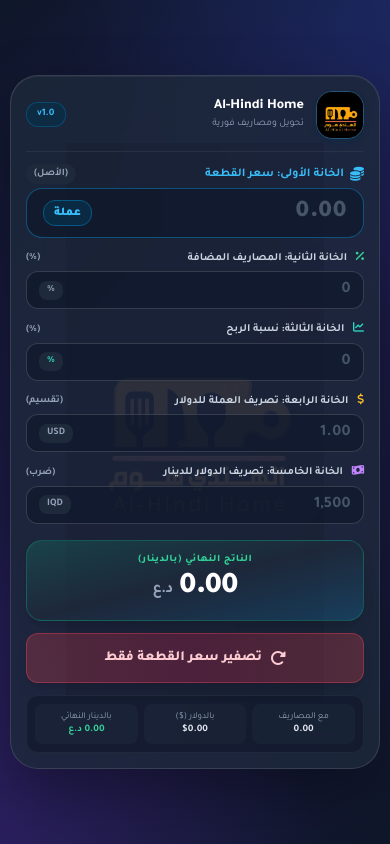
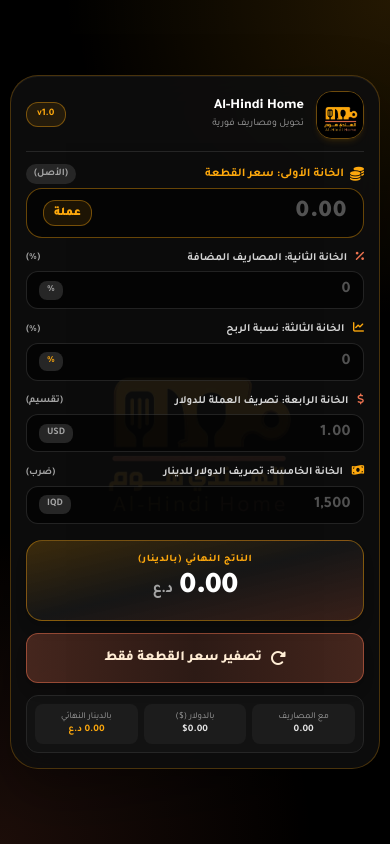
Before and after one commit to rawanadil/alhindie-, a plain HTML site: page index.html in a window 390 px wide. Drawn offline with nearby package versions, Linux system fonts and the light colour scheme.

Commit message:
Keep values when the tab is unloaded in the background; match colors to the logo
Values are saved in sessionStorage, so they survive the phone reloading
the tab in the background and are cleared only when the tab is closed.
Colors changed to the logo's black, orange and coral; sizes unchanged.

Co-Authored-By: Claude Opus 5.5 <noreply@anthropic.com>

```diff
--- a/index.html
+++ b/index.html
@@ -30,6 +30,10 @@
                 extend: {
                     fontFamily: {
                         tajawal: ['Tajawal', 'sans-serif'],
+                    },
+                    colors: {
+                        brand: '#FDA80D',   /* برتقالي اللوكو */
+                        coral: '#EE7351',   /* خط اللوكو */
                     }
                 }
             }
@@ -62,20 +66,15 @@
             background:
                 radial-gradient(
                     circle at top right,
-                    rgba(37, 99, 235, 0.18),
+                    rgba(253, 168, 13, 0.14),
                     transparent 35%
                 ),
                 radial-gradient(
                     circle at bottom left,
-                    rgba(124, 58, 237, 0.18),
+                    rgba(238, 115, 81, 0.12),
                     transparent 35%
                 ),
-                linear-gradient(
-                    135deg,
-                    #0f172a 0%,
-                    #1e1b4b 50%,
-                    #0f172a 100%
-                );
+                #000000;
 
             overflow: hidden;
 
@@ -128,12 +127,12 @@
             width: 100%;
             position: relative;
 
-            background: rgba(30, 41, 59, 0.82);
+            background: rgba(14, 14, 14, 0.9);
 
             backdrop-filter: blur(20px);
             -webkit-backdrop-filter: blur(20px);
 
-            border: 1px solid rgba(255, 255, 255, 0.12);
+            border: 1px solid rgba(253, 168, 13, 0.25);
 
             border-radius: 28px;
 
@@ -182,9 +181,9 @@
         ========================= */
 
         .glass-input {
-            background: rgba(15, 23, 42, 0.65);
+            background: rgba(0, 0, 0, 0.6);
 
-            border: 1px solid rgba(255, 255, 255, 0.15);
+            border: 1px solid rgba(255, 255, 255, 0.12);
 
             transition:
                 border-color 0.2s ease,
@@ -193,12 +192,12 @@
         }
 
         .glass-input:focus-within {
-            border-color: #38bdf8;
+            border-color: #FDA80D;
 
             box-shadow:
-                0 0 12px rgba(56, 189, 248, 0.3);
+                0 0 12px rgba(253, 168, 13, 0.3);
 
-            background: rgba(15, 23, 42, 0.9);
+            background: rgba(0, 0, 0, 0.9);
         }
 
 
@@ -277,7 +276,7 @@
 </head>
 
 
-<body class="text-slate-100 select-none">
+<body class="text-neutral-100 select-none">
 
     <div class="page-wrapper">
 
@@ -288,17 +287,17 @@
                 <!-- =========================
                      HEADER & LOGO
                 ========================= -->
-                <div class="flex items-center justify-between gap-3 pb-3 mb-3 border-b border-slate-700/50">
+                <div class="flex items-center justify-between gap-3 pb-3 mb-3 border-b border-neutral-700/50">
                     <div class="flex items-center gap-3">
                         <img src="alhinde.jpg"
                              alt="alhinde logo"
-                             class="w-12 h-12 object-cover rounded-2xl border border-sky-400/30 shadow-md shadow-sky-950/40 shrink-0">
+                             class="w-12 h-12 object-cover rounded-2xl border border-brand/40 shadow-md shadow-brand/10 shrink-0">
                         <div>
                             <h1 class="text-sm font-extrabold text-white leading-tight">Al-Hindi Home</h1>
-                            <p class="text-[10px] text-slate-400 mt-0.5">تحويل ومصاريف فورية</p>
+                            <p class="text-[10px] text-neutral-400 mt-0.5">تحويل ومصاريف فورية</p>
                         </div>
                     </div>
-                    <span class="text-[10px] font-bold text-sky-400 bg-sky-950/70 border border-sky-800/70 px-2.5 py-1 rounded-xl">
+                    <span class="text-[10px] font-bold text-brand bg-brand/10 border border-brand/40 px-2.5 py-1 rounded-xl">
                         v1.0
                     </span>
                 </div>
@@ -313,17 +312,17 @@
                     <div class="space-y-1">
                         <label
                             for="currencyPrice"
-                            class="block text-xs font-bold text-sky-400 flex items-center justify-between">
+                            class="block text-xs font-bold text-brand flex items-center justify-between">
                             <span class="flex items-center gap-1.5">
                                 <i class="fa-solid fa-coins text-sm"></i>
                                 الخانة الأولى: سعر القطعة
                             </span>
-                            <span class="text-[10px] text-slate-400 bg-slate-800 px-2 py-0.5 rounded-full">
+                            <span class="text-[10px] text-neutral-400 bg-neutral-800 px-2 py-0.5 rounded-full">
                                 (الأصل)
                             </span>
                         </label>
 
-                        <div class="glass-input rounded-2xl flex items-center px-4 py-2 border border-sky-500/40">
+                        <div class="glass-input rounded-2xl flex items-center px-4 py-2 border border-brand/40">
                             <input
                                 type="text"
                                 id="currencyPrice"
@@ -333,9 +332,9 @@
                                 autocorrect="off"
                                 autocapitalize="off"
                                 spellcheck="false"
-                                class="w-full bg-transparent text-2xl sm:text-3xl font-black text-white focus:outline-none tracking-wide text-right dir-ltr placeholder:text-slate-600"
+                                class="w-full bg-transparent text-2xl sm:text-3xl font-black text-white focus:outline-none tracking-wide text-right dir-ltr placeholder:text-neutral-600"
                                 oninput="handleFormattedInput(this)">
-                            <span class="text-xs font-black text-sky-400 mr-2 bg-sky-950/80 border border-sky-800 px-2.5 py-1 rounded-xl">
+                            <span class="text-xs font-black text-brand mr-2 bg-brand/10 border border-brand/40 px-2.5 py-1 rounded-xl">
                                 عملة
                             </span>
                         </div>
@@ -345,12 +344,12 @@
                     <div class="space-y-1">
                         <label
                             for="addedExpensesPercent"
-                            class="block text-[11px] font-semibold text-slate-300 flex items-center justify-between">
+                            class="block text-[11px] font-semibold text-neutral-300 flex items-center justify-between">
                             <span>
-                                <i class="fa-solid fa-percent text-emerald-400 ml-1.5"></i>
+                                <i class="fa-solid fa-percent text-coral ml-1.5"></i>
                                 الخانة الثانية: المصاريف المضافة
                             </span>
-                            <span class="text-[10px] text-slate-400">
+                            <span class="text-[10px] text-neutral-400">
                                 (%)
                             </span>
                         </label>
@@ -365,9 +364,9 @@
                                 autocorrect="off"
                                 autocapitalize="off"
                                 spellcheck="false"
-                                class="w-full bg-transparent text-base font-bold text-white focus:outline-none tracking-wide text-right dir-ltr placeholder:text-slate-600"
+                                class="w-full bg-transparent text-base font-bold text-white focus:outline-none tracking-wide text-right dir-ltr placeholder:text-neutral-600"
                                 oninput="handleFormattedInput(this)">
-                            <span class="text-[10px] font-bold text-slate-400 mr-2 bg-slate-800 px-2 py-0.5 rounded-lg">
+                            <span class="text-[10px] font-bold text-neutral-400 mr-2 bg-neutral-800 px-2 py-0.5 rounded-lg">
                                 %
                             </span>
                         </div>
@@ -377,12 +376,12 @@
                     <div class="space-y-1">
                         <label
                             for="profitMarginPercent"
-                            class="block text-[11px] font-semibold text-slate-300 flex items-center justify-between">
+                            class="block text-[11px] font-semibold text-neutral-300 flex items-center justify-between">
                             <span>
-                                <i class="fa-solid fa-chart-line text-teal-400 ml-1.5"></i>
+                                <i class="fa-solid fa-chart-line text-brand ml-1.5"></i>
                                 الخانة الثالثة: نسبة الربح
                             </span>
-                            <span class="text-[10px] text-slate-400">
+                            <span class="text-[10px] text-neutral-400">
                                 (%)
                             </span>
                         </label>
@@ -397,9 +396,9 @@
                                 autocorrect="off"
                                 autocapitalize="off"
                                 spellcheck="false"
-                                class="w-full bg-transparent text-base font-bold text-white focus:outline-none tracking-wide text-right dir-ltr placeholder:text-slate-600"
+                                class="w-full bg-transparent text-base font-bold text-white focus:outline-none tracking-wide text-right dir-ltr placeholder:text-neutral-600"
                                 oninput="handleFormattedInput(this)">
-                            <span class="text-[10px] font-bold text-teal-400 mr-2 bg-slate-800 px-2 py-0.5 rounded-lg">
+                            <span class="text-[10px] font-bold text-brand mr-2 bg-neutral-800 px-2 py-0.5 rounded-lg">
                                 %
                             </span>
                         </div>
@@ -409,12 +408,12 @@
                     <div class="space-y-1">
                         <label
                             for="exchangeToUsd"
-                            class="block text-[11px] font-semibold text-slate-300 flex items-center justify-between">
+                            class="block text-[11px] font-semibold text-neutral-300 flex items-center justify-between">
                             <span>
-                                <i class="fa-solid fa-dollar-sign text-amber-400 ml-1.5"></i>
+                                <i class="fa-solid fa-dollar-sign text-coral ml-1.5"></i>
                                 الخانة الرابعة: تصريف العملة للدولار
                             </span>
-                            <span class="text-[10px] text-slate-400">
+                            <span class="text-[10px] text-neutral-400">
                                 (تقسيم)
                             </span>
                         </label>
@@ -429,9 +428,9 @@
                                 autocorrect="off"
                                 autocapitalize="off"
                                 spellcheck="false"
-                                class="w-full bg-transparent text-base font-bold text-white focus:outline-none tracking-wide text-right dir-ltr placeholder:text-slate-600"
+                                class="w-full bg-transparent text-base font-bold text-white focus:outline-none tracking-wide text-right dir-ltr placeholder:text-neutral-600"
                                 oninput="handleFormattedInput(this)">
-                            <span class="text-[10px] font-bold text-slate-400 mr-2 bg-slate-800 px-2 py-0.5 rounded-lg">
+                            <span class="text-[10px] font-bold text-neutral-400 mr-2 bg-neutral-800 px-2 py-0.5 rounded-lg">
                                 USD
                             </span>
                         </div>
@@ -441,12 +440,12 @@
                     <div class="space-y-1">
                         <label
                             for="exchangeUsdToIqd"
-                            class="block text-[11px] font-semibold text-slate-300 flex items-center justify-between">
+                            class="block text-[11px] font-semibold text-neutral-300 flex items-center justify-between">
                             <span>
-                                <i class="fa-solid fa-money-bill-wave text-purple-400 ml-1.5"></i>
+                                <i class="fa-solid fa-money-bill-wave text-brand ml-1.5"></i>
                                 الخانة الخامسة: تصريف الدولار للدينار
                             </span>
-                            <span class="text-[10px] text-slate-400">
+                            <span class="text-[10px] text-neutral-400">
                                 (ضرب)
                             </span>
                         </label>
@@ -461,9 +460,9 @@
                                 autocorrect="off"
                                 autocapitalize="off"
                                 spellcheck="false"
-                                class="w-full bg-transparent text-base font-bold text-white focus:outline-none tracking-wide text-right dir-ltr placeholder:text-slate-600"
+                                class="w-full bg-transparent text-base font-bold text-white focus:outline-none tracking-wide text-right dir-ltr placeholder:text-neutral-600"
                                 oninput="handleFormattedInput(this)">
-                            <span class="text-[10px] font-bold text-slate-400 mr-2 bg-slate-800 px-2 py-0.5 rounded-lg">
+                            <span class="text-[10px] font-bold text-neutral-400 mr-2 bg-neutral-800 px-2 py-0.5 rounded-lg">
                                 IQD
                             </span>
                         </div>
@@ -478,15 +477,15 @@
                 <div class="space-y-3 mt-4">
 
                     <!-- Final Result -->
-                    <div class="bg-gradient-to-br from-emerald-500/20 via-slate-800/90 to-sky-500/20 rounded-2xl p-3 border border-emerald-500/30 text-center relative overflow-hidden shadow-lg">
-                        <div class="text-[10px] font-extrabold uppercase text-emerald-400 tracking-wider">
+                    <div class="bg-gradient-to-br from-brand/20 via-neutral-900/90 to-coral/20 rounded-2xl p-3 border border-brand/40 text-center relative overflow-hidden shadow-lg">
+                        <div class="text-[10px] font-extrabold uppercase text-brand tracking-wider">
                             الناتج النهائي (بالدينار)
                         </div>
 
                         <div id="finalResult"
                              class="text-3xl sm:text-4xl font-black text-white tracking-tight my-0.5">
                             0.00
-                            <span class="text-base font-bold text-slate-400">
+                            <span class="text-base font-bold text-neutral-400">
                                 د.ع
                             </span>
                         </div>
@@ -495,7 +494,7 @@
                     <!-- Reset -->
                     <button
                         onclick="resetCurrencyOnly()"
-                        class="w-full bg-gradient-to-r from-red-500/25 via-rose-600/25 to-red-500/25 hover:from-red-500/40 hover:to-rose-600/40 active:scale-[0.98] text-rose-200 font-extrabold py-3 px-4 rounded-xl border border-rose-500/40 transition duration-200 flex items-center justify-center gap-2 text-sm shadow-lg">
+                        class="w-full bg-gradient-to-r from-coral/25 via-coral/15 to-coral/25 hover:from-coral/40 hover:to-coral/40 active:scale-[0.98] text-orange-100 font-extrabold py-3 px-4 rounded-xl border border-coral/50 transition duration-200 flex items-center justify-center gap-2 text-sm shadow-lg">
                         <i class="fa-solid fa-rotate-right text-base"></i>
                         <span>
                             تصفير سعر القطعة فقط
@@ -503,30 +502,30 @@
                     </button>
 
                     <!-- Breakdown -->
-                    <div class="bg-slate-900/60 rounded-xl p-2 border border-slate-800 grid grid-cols-3 gap-1.5 text-center text-[10px]">
-                        <div class="bg-slate-800/50 p-1.5 rounded-lg">
-                            <span class="text-slate-400 block text-[9px]">
+                    <div class="bg-neutral-900/60 rounded-xl p-2 border border-neutral-800 grid grid-cols-3 gap-1.5 text-center text-[10px]">
+                        <div class="bg-neutral-800/50 p-1.5 rounded-lg">
+                            <span class="text-neutral-400 block text-[9px]">
                                 مع المصاريف
                             </span>
-                            <span id="step1Val" class="font-bold text-slate-200">
+                            <span id="step1Val" class="font-bold text-neutral-200">
                                 0.00
                             </span>
                         </div>
 
-                        <div class="bg-slate-800/50 p-1.5 rounded-lg">
-                            <span class="text-slate-400 block text-[9px]">
+                        <div class="bg-neutral-800/50 p-1.5 rounded-lg">
+                            <span class="text-neutral-400 block text-[9px]">
                                 بالدولار ($)
                             </span>
-                            <span id="step2Val" class="font-bold text-slate-200">
+                            <span id="step2Val" class="font-bold text-neutral-200">
                                 $0.00
                             </span>
                         </div>
 
-                        <div class="bg-slate-800/50 p-1.5 rounded-lg">
-                            <span class="text-slate-400 block text-[9px]">
+                        <div class="bg-neutral-800/50 p-1.5 rounded-lg">
+                            <span class="text-neutral-400 block text-[9px]">
                                 بالدينار النهائي
                             </span>
-                            <span id="step3Val" class="font-bold text-emerald-400">
+                            <span id="step3Val" class="font-bold text-brand">
                                 0.00 د.ع
                             </span>
                         </div>
@@ -602,7 +601,7 @@
 
             if (price <= 0) {
                 finalResultEl.innerHTML =
-                    `0.00 <span class="text-base font-bold text-slate-400">د.ع</span>`;
+                    `0.00 <span class="text-base font-bold text-neutral-400">د.ع</span>`;
 
                 step1El.textContent = '0.00';
                 step2El.textContent = '$0.00';
@@ -641,7 +640,7 @@
             // Final result
             finalResultEl.innerHTML =
                 `${formattedFinal}
-                 <span class="text-base font-bold text-emerald-400">
+                 <span class="text-base font-bold text-brand">
                     د.ع
                  </span>`;
         }
@@ -660,6 +659,7 @@
             const currencyInput = document.getElementById('currencyPrice');
             currencyInput.value = '';
             calculateResult();
+            saveState();
 
             requestAnimationFrame(() => {
                 currencyInput.focus({
@@ -713,6 +713,45 @@
 
         });
 
+        /* =========================
+           حفظ القيم حتى لا تتصفر بالخلفية
+           sessionStorage تبقى إذا التلفون أعاد تحميل الصفحة بالخلفية
+           وتنمسح فقط عند إغلاق التبويب / المتصفح
+        ========================= */
+
+        const STORAGE_KEY = 'alhindi_values_v1';
+
+        function saveState() {
+            try {
+                const data = {};
+                inputs.forEach(input => { data[input.id] = input.value; });
+                sessionStorage.setItem(STORAGE_KEY, JSON.stringify(data));
+            } catch (e) { }
+        }
+
+        function loadState() {
+            try {
+                const data = JSON.parse(sessionStorage.getItem(STORAGE_KEY) || '{}');
+                inputs.forEach(input => {
+                    if (typeof data[input.id] === 'string') input.value = data[input.id];
+                });
+            } catch (e) { }
+            calculateResult();
+        }
+
+        inputs.forEach(input => input.addEventListener('input', saveState));
+
+        // حفظ إضافي لحظة ما ينتقل البرنامج للخلفية
+        document.addEventListener('visibilitychange', () => {
+            if (document.visibilityState === 'hidden') saveState();
+        });
+        window.addEventListener('pagehide', saveState);
+
+        // استرجاع القيم إذا الصفحة رجعت من الذاكرة
+        window.addEventListener('pageshow', loadState);
+
+        loadState();
+
     </script>
 
 </body>
```
